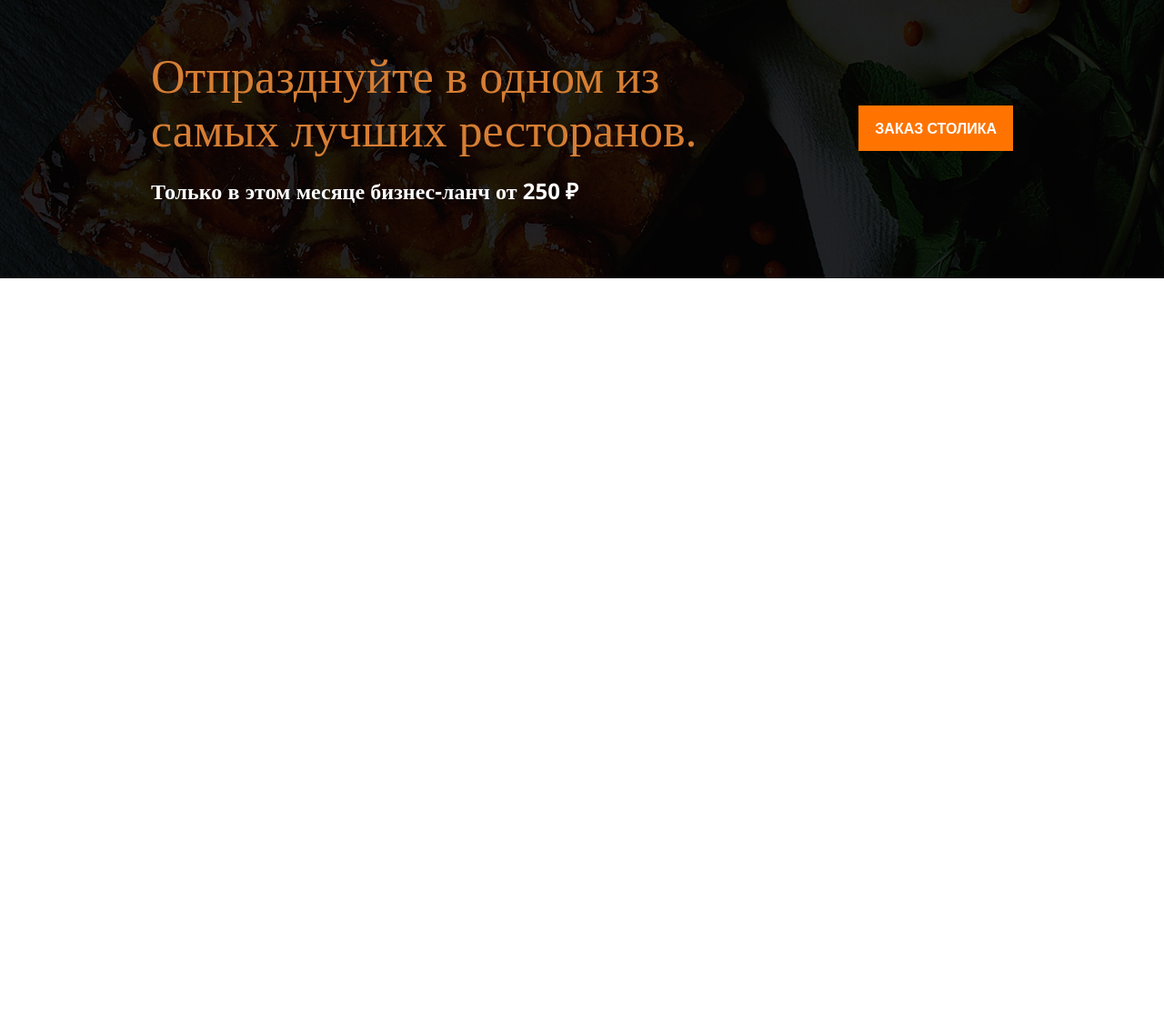
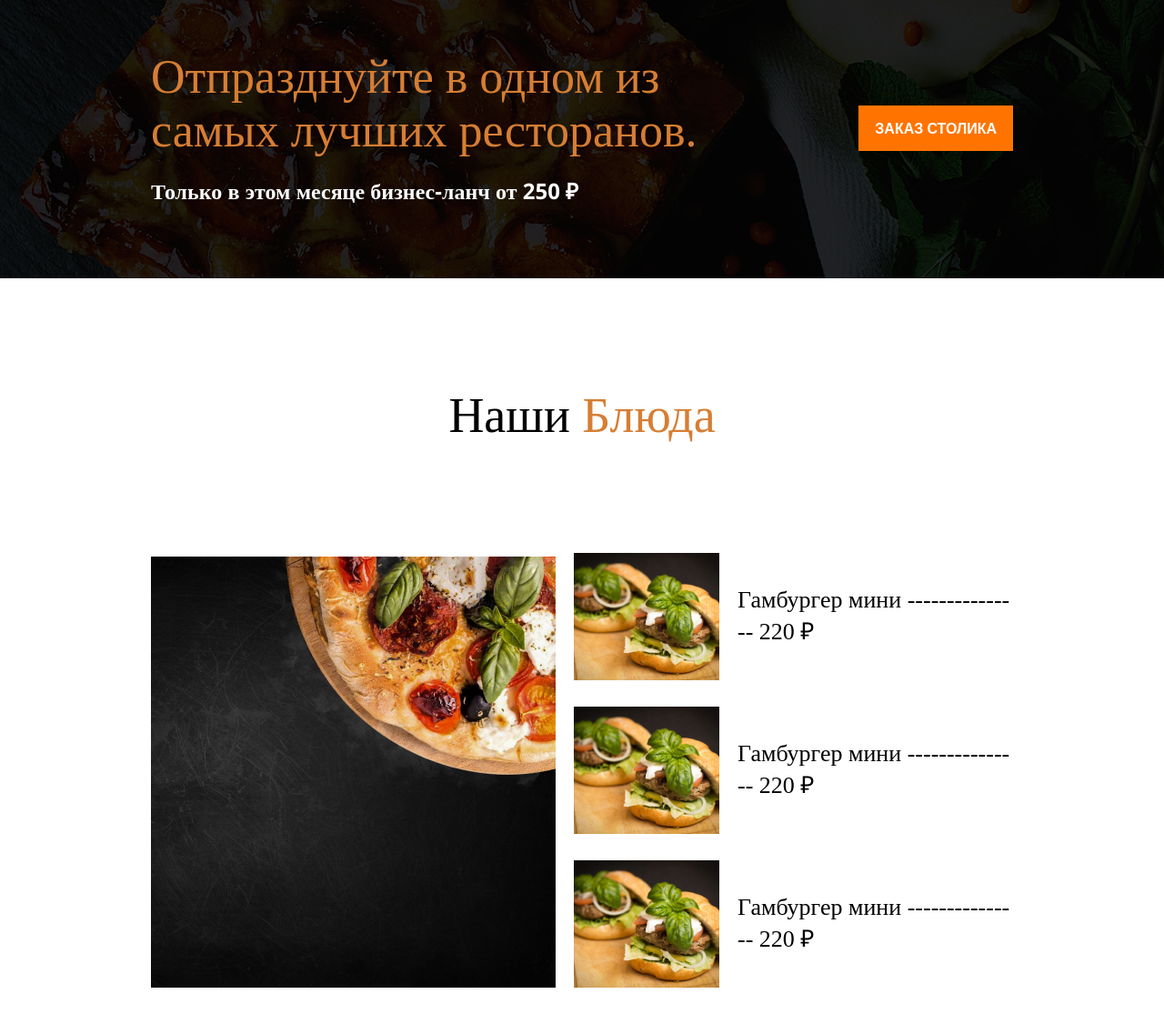
Before and after one commit to lst369/lst369.github.io, a plain HTML site: page index.html in a window 1280 px wide. Shown: the part 1828-2943 px from the top of the page at 91% size. Before the commit the page ends 2134 px from the top, so only its background shows below. Drawn offline with nearby package versions, Linux system fonts and the light colour scheme.

Commit message:
add black block and dishes

```diff
--- a/index.html
+++ b/index.html
@@ -201,6 +201,48 @@
     </div>
 </div>
 
+<div class="dishes">
+
+    <div class="container">
+
+        <div class="dishes-title">
+            Наши <span>Блюда</span>
+        </div>
+
+        <div class="burgers">
+            <div class="burgers-image">
+                <img src="img/pizza.jpg" class="pizza" alt="">
+            </div>
+
+            <div class="burgers-items">
+                <div class="burger-item">
+                    <img src="img/hamburger.jpg" class="burger" alt="">
+                    <div class="burger-text">
+                        Гамбургер мини --------------- 220 ₽
+                    </div>
+                </div>
+
+                <div class="burger-item">
+                    <img src="img/hamburger.jpg" class="burger" alt="">
+                    <div class="burger-text">
+                        Гамбургер мини --------------- 220 ₽
+                    </div>
+                </div>
+
+                <div class="burger-item">
+                    <img src="img/hamburger.jpg" class="burger" alt="">
+                    <div class="burger-text">
+                        Гамбургер мини --------------- 220 ₽
+                    </div>
+                </div>
+            </div>
+        </div>
+
+
+    </div>
+
+</div>
+
 
 
 </body>
--- a/style.css
+++ b/style.css
@@ -330,3 +330,38 @@ transition: color 0.3s linear;
     justify-content: space-between;
     align-items: center;
 }
+
+.dishes-title {
+    font-family: Tinos;
+    font-size: 54px;
+    font-weight: 400;
+    text-align: center;
+    padding-top: 120px;
+}
+
+.dishes-title span {
+    color: #D67E34;
+}
+
+.burgers {
+    display: flex;
+    padding-top: 120px;
+    justify-content: center;
+}
+
+.burger-item {
+    display: flex;
+    align-items: center;
+    margin-bottom: 29px;
+}
+
+.burgers-image {
+    margin-right: 20px;
+}
+
+.burger-text {
+    font-family: Tinos;
+    font-size: 26px;
+    font-weight: 400;
+    margin-left: 20px;
+}
```
Also changed, not shown: img/hamburger.jpg (added), img/pizza.jpg (added).
